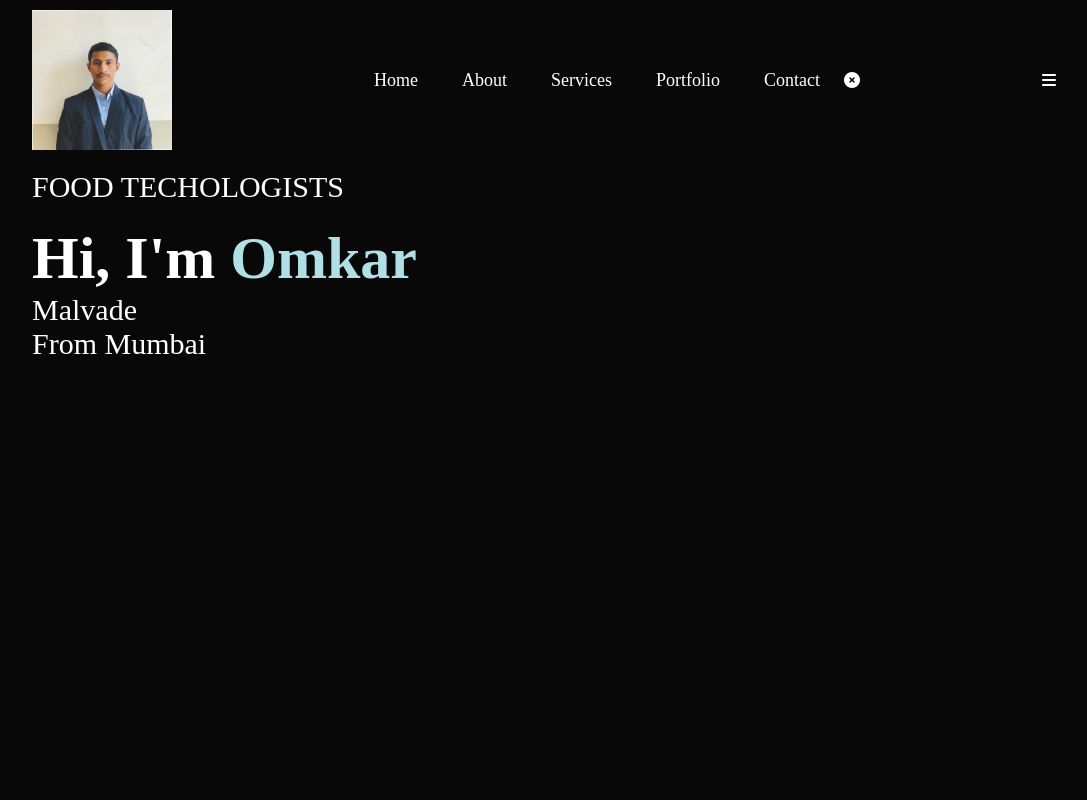
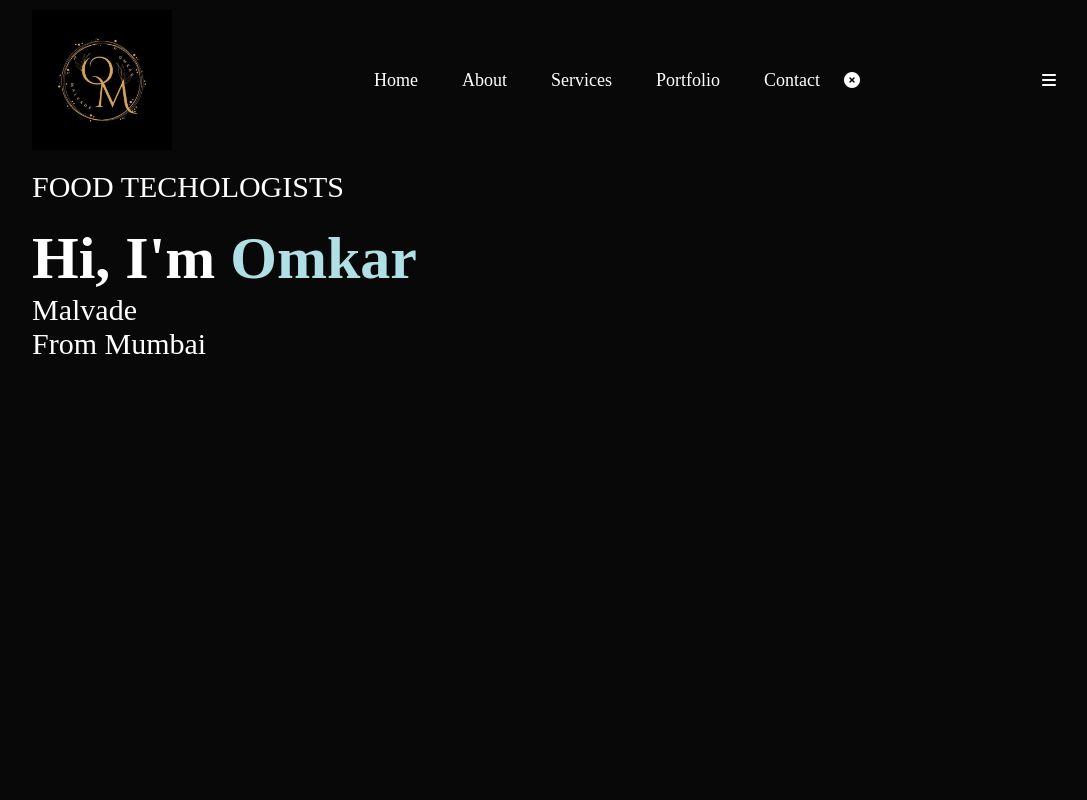
Before and after one commit to Ashukumbhar/omweb, a plain HTML site: page index.html in a window 1280 px wide. Shown: the top 800 px of the page, without its empty margins (96-1183 px from the left). Drawn offline with Linux system fonts and the light colour scheme.

Commit message:
Update index.html

```diff
--- a/index.html
+++ b/index.html
@@ -11,7 +11,7 @@
     <div id="header">
         <div class="container">
             <nav>
-                <img src="1722938516200.jpeg" class="logo">
+                <img src="omlogo.jpg" class="logo">
                 <ul id="sidemenu">
                     <li><a href="#header">Home</a></li>
                     <li><a href="#about">About</a></li>
```
